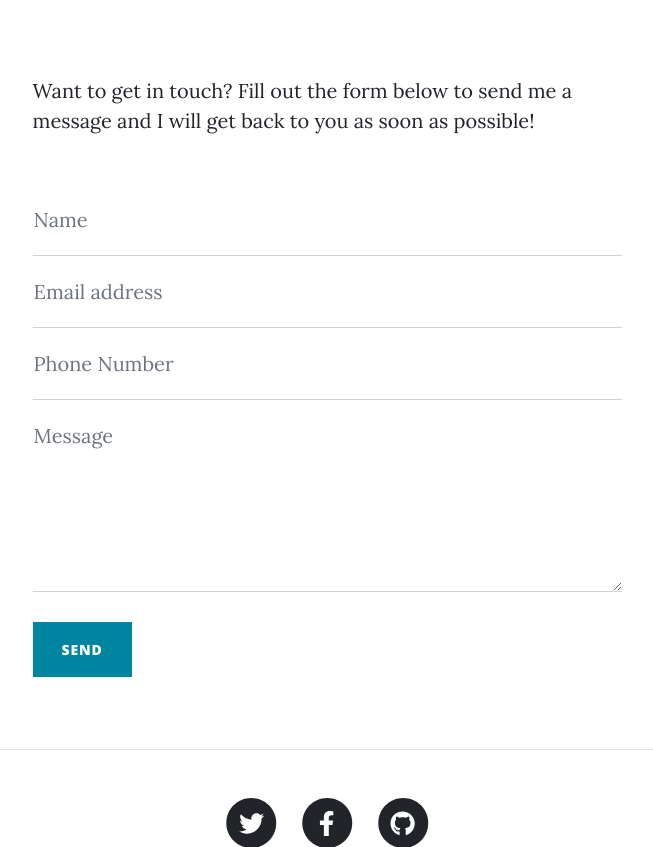
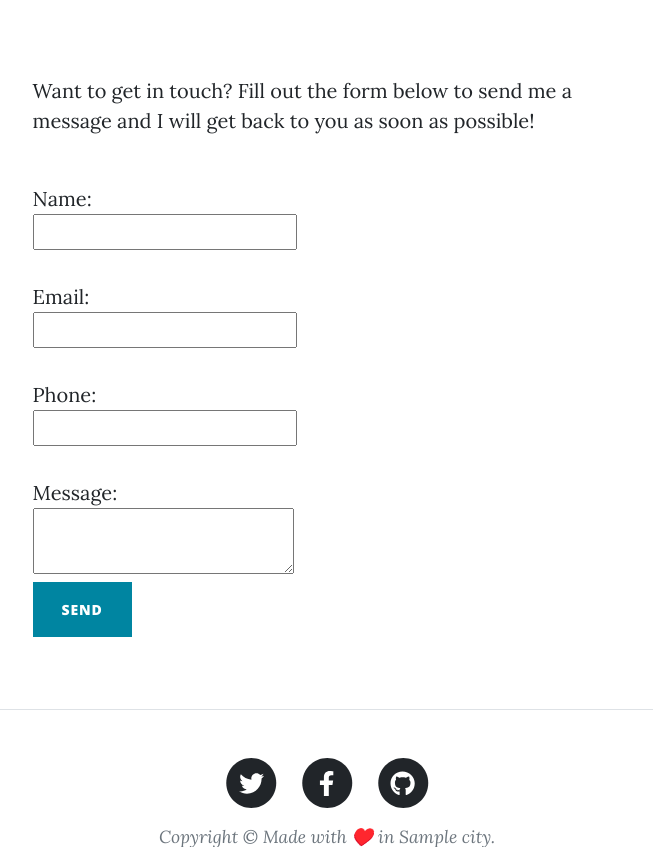
Before and after one commit to Fernandesfelipe1989/100-days-of-code, a Flask app: template blog-templating/templates/contact.html in a window 1280 px wide. Shown: the part 536-1383 px from the top of the page, without its empty margins (313-966 px from the left). Run offline with Flask 2, Linux system fonts and the light colour scheme; the template is opened without the code that fills it: most values are stand-ins (such as "Sample title", 1, 10 or a date in 2020); form fields are guessed from the names that the template uses; some libraries are stand-ins or nearby versions.

Commit message:
Create the form flow.

```diff
--- a/blog-templating/requirements.txt
+++ b/blog-templating/requirements.txt
@@ -1,2 +1,3 @@
 Flask==2.1.1
-WTForms==3.0.1
+Flask-Bootstrap==3.3.7.1
+Flask-WTF==1.0.1
--- a/blog-templating/templates/contact.html
+++ b/blog-templating/templates/contact.html
@@ -1,6 +1,6 @@
-<!DOCTYPE html>
-<html lang="en">
-    {% include "header.html" %}
+{% extends "base.html" %}
+{% import "bootstrap/wtf.html" as wtf %}
+{% block content %}
         <!-- Page Header-->
         <header class="masthead" style="background-image: url('../static/assets/img/contact-bg.jpg')">
             <div class="container position-relative px-4 px-lg-5">
@@ -19,31 +19,48 @@
             <div class="container px-4 px-lg-5">
                 <div class="row gx-4 gx-lg-5 justify-content-center">
                     <div class="col-md-10 col-lg-8 col-xl-7">
+                        {% if message %}
+                            <div class="alert alert-success" role="alert">
+                              Your message success sent.
+                            </div>
+                        {% endif %}
                         <p>Want to get in touch? Fill out the form below to send me a message and I will get back to you as soon as possible!</p>
                         <div class="my-5">
                             <form id="contactForm" action="{{ url_for('contact') }}" method="post">
-                                <div class="form-floating">
-                                    <input class="form-control" id="name" name="name" type="text" placeholder="Enter your name..." data-sb-validations="required" />
-                                    <label for="name">Name</label>
-                                    <div class="invalid-feedback" data-sb-feedback="name:required">A name is required.</div>
-                                </div>
-                                <div class="form-floating">
-                                    <input class="form-control" id="email" name="email" type="email" placeholder="Enter your email..." data-sb-validations="required,email" />
-                                    <label for="email">Email address</label>
-                                    <div class="invalid-feedback" data-sb-feedback="email:required">An email is required.</div>
-                                    <div class="invalid-feedback" data-sb-feedback="email:email">Email is not valid.</div>
-                                </div>
-                                <div class="form-floating">
-                                    <input class="form-control" id="phone"  name="phone" type="tel" placeholder="Enter your phone number..." data-sb-validations="required" />
-                                    <label for="phone">Phone Number</label>
-                                    <div class="invalid-feedback" data-sb-feedback="phone:required">A phone number is required.</div>
-                                </div>
-                                <div class="form-floating">
-                                    <textarea class="form-control" id="message" name="message" placeholder="Enter your message here..." style="height: 12rem" data-sb-validations="required"></textarea>
-                                    <label for="message">Message</label>
-                                    <div class="invalid-feedback" data-sb-feedback="message:required">A message is required.</div>
-                                </div>
-                                <br />
+                                {{ form.csrf_token }}
+                                <p>{{ form.name.label }}: <br>{{ form.name(size=20) }}</p>
+                                {% if form.name.errors %}
+                                    <ul class="errors">
+                                    {% for error in form.name.errors %}
+                                        <li>{{ error }}</li>
+                                    {% endfor %}
+                                    </ul>
+                                {% endif %}
+                                <p>{{ form.email.label }}: <br>{{ form.email }}</p>
+                                {% if form.email.errors %}
+                                    <ul class="errors">
+                                    {% for error in form.email.errors %}
+                                        <li>{{ error }}</li>
+                                    {% endfor %}
+                                    </ul>
+                                {% endif %}
+                                <p>{{ form.phone.label }}: <br>{{ form.phone }}</p>
+                                {% if form.phone.errors %}
+                                    <ul class="errors">
+                                    {% for error in form.phone.errors %}
+                                        <li>{{ error }}</li>
+                                    {% endfor %}
+                                    </ul>
+                                {% endif %}
+                                {{ form.message.label }}:<br> {{ form.message }}
+                                {% if form.message.errors %}
+                                    <ul class="errors">
+                                    {% for error in form.message.errors %}
+                                        <li>{{ error }}</li>
+                                    {% endfor %}
+                                    </ul>
+                                {% endif %}
+                                <br>
                                 <button class="btn btn-primary text-uppercase" id="submitButton" type="submit">Send</button>
                             </form>
                         </div>
@@ -51,4 +68,4 @@
                 </div>
             </div>
         </main>
-    {% include "footer.html" %}
+{% endblock content %}
```
Also changed, not shown: blog-templating/form.py (added, +9 -0 lines), blog-templating/main.py (+19 -9 lines).
